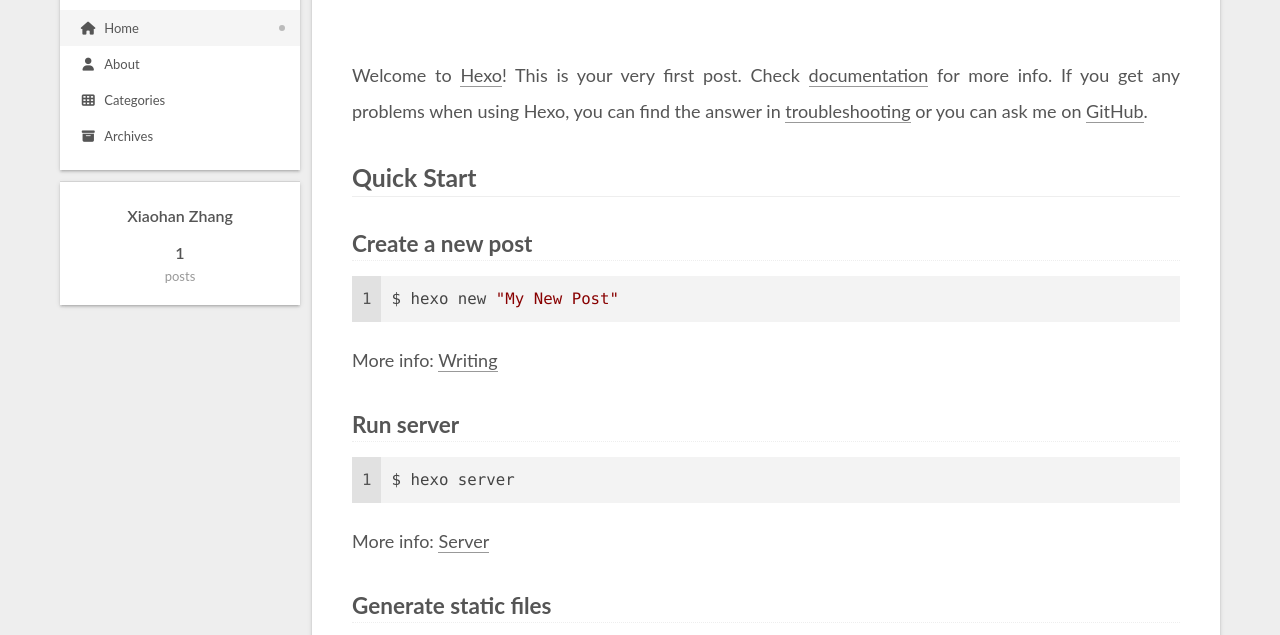
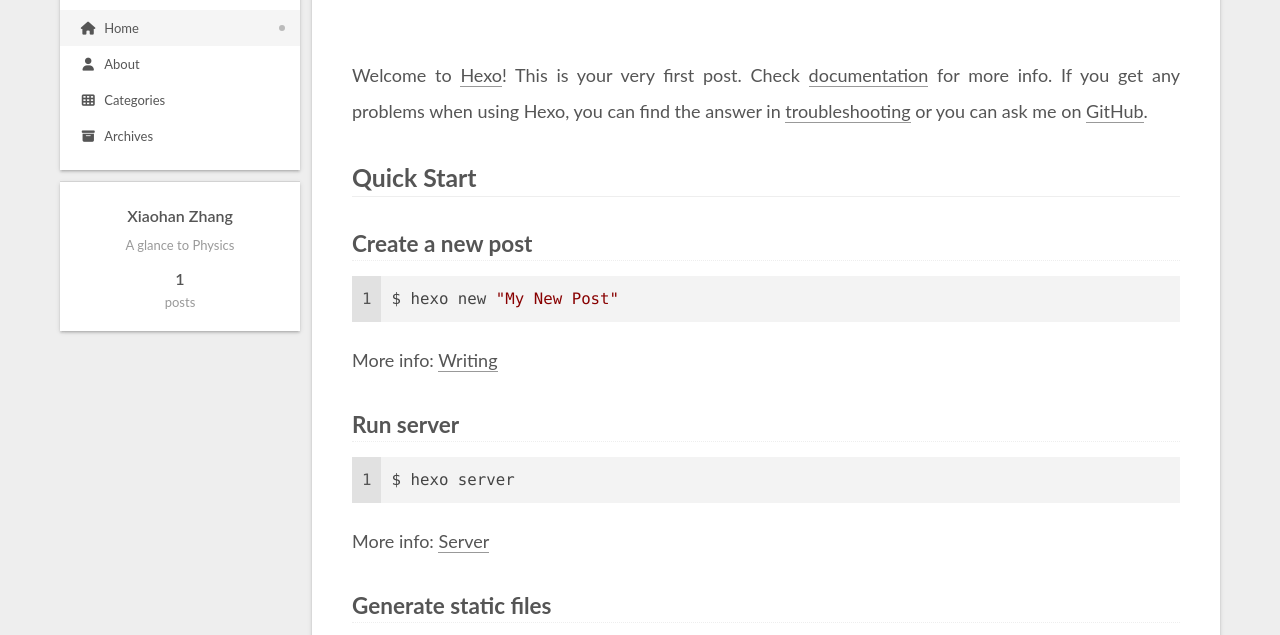
Before and after one commit to CallMeAlyosha/CallMeAlyosha.github.io, a plain HTML site: page index.html in a window 1280 px wide. Shown: the part 117-752 px from the top of the page. Drawn offline with nearby package versions, Linux system fonts and the light colour scheme.

Commit message:
Site updated: 2023-01-25 09:47:31

```diff
--- a/index.html
+++ b/index.html
@@ -19,10 +19,12 @@
 
 <script class="next-config" data-name="main" type="application/json">{"hostname":"callmealyosha.github.io","root":"/","images":"/images","scheme":"Gemini","darkmode":false,"version":"8.14.1","exturl":false,"sidebar":{"position":"left","display":"post","padding":18,"offset":12},"copycode":{"enable":false,"style":null},"bookmark":{"enable":false,"color":"#222","save":"auto"},"mediumzoom":false,"lazyload":false,"pangu":false,"comments":{"style":"tabs","active":null,"storage":true,"lazyload":false,"nav":null},"stickytabs":false,"motion":{"enable":true,"async":false,"transition":{"menu_item":"fadeInDown","post_block":"fadeIn","post_header":"fadeInDown","post_body":"fadeInDown","coll_header":"fadeInLeft","sidebar":"fadeInUp"}},"prism":false,"i18n":{"placeholder":"Searching...","empty":"We didn't find any results for the search: ${query}","hits_time":"${hits} results found in ${time} ms","hits":"${hits} results found"}}</script><script src="/js/config.js"></script>
 
-    <meta property="og:type" content="website">
+    <meta name="description" content="A glance to Physics">
+<meta property="og:type" content="website">
 <meta property="og:title" content="Welcome to Xiaohan Zhang&#39;s Blog">
 <meta property="og:url" content="http://callmealyosha.github.io/index.html">
 <meta property="og:site_name" content="Welcome to Xiaohan Zhang&#39;s Blog">
+<meta property="og:description" content="A glance to Physics">
 <meta property="og:locale" content="en_US">
 <meta property="article:author" content="Xiaohan Zhang">
 <meta name="twitter:card" content="summary">
@@ -115,7 +117,7 @@
         <div class="site-overview-wrap sidebar-panel">
           <div class="site-author animated" itemprop="author" itemscope itemtype="http://schema.org/Person">
   <p class="site-author-name" itemprop="name">Xiaohan Zhang</p>
-  <div class="site-description" itemprop="description"></div>
+  <div class="site-description" itemprop="description">A glance to Physics</div>
 </div>
 <div class="site-state-wrap animated">
   <nav class="site-state">
@@ -157,7 +159,7 @@
 
     <span hidden itemprop="publisher" itemscope itemtype="http://schema.org/Organization">
       <meta itemprop="name" content="Welcome to Xiaohan Zhang's Blog">
-      <meta itemprop="description" content="">
+      <meta itemprop="description" content="A glance to Physics">
     </span>
 
     <span hidden itemprop="post" itemscope itemtype="http://schema.org/CreativeWork">
```
Also changed, not shown: 2023/01/24/hello-world/index.html (+2 -2 lines), about/index.html (+2 -2 lines), archives/2023/01/index.html (+4 -2 lines), archives/2023/index.html (+4 -2 lines), archives/index.html (+4 -2 lines).
